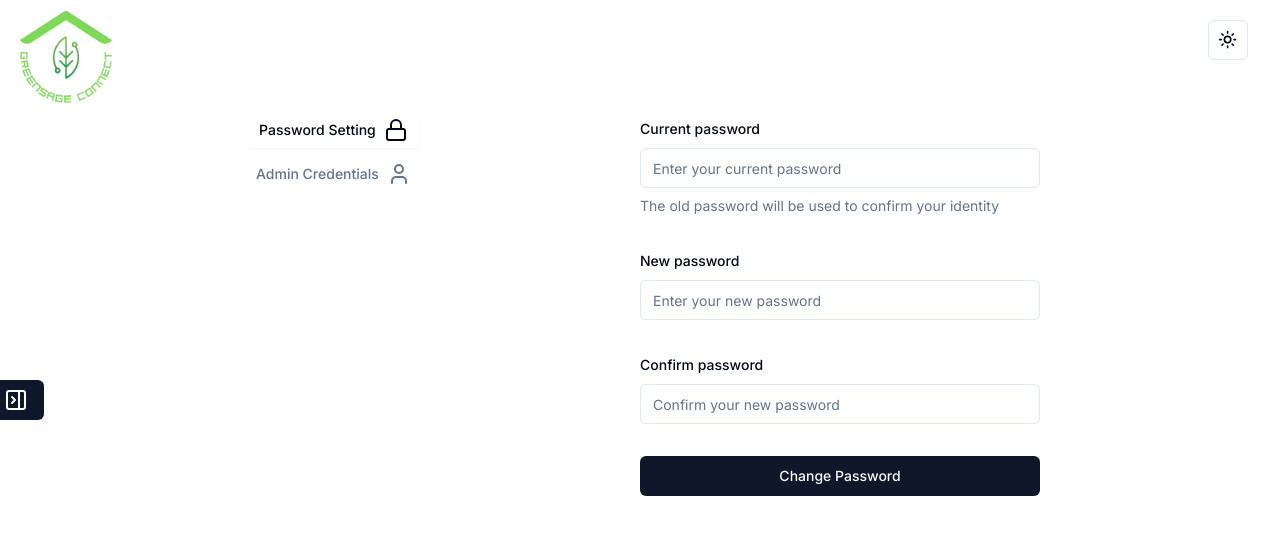
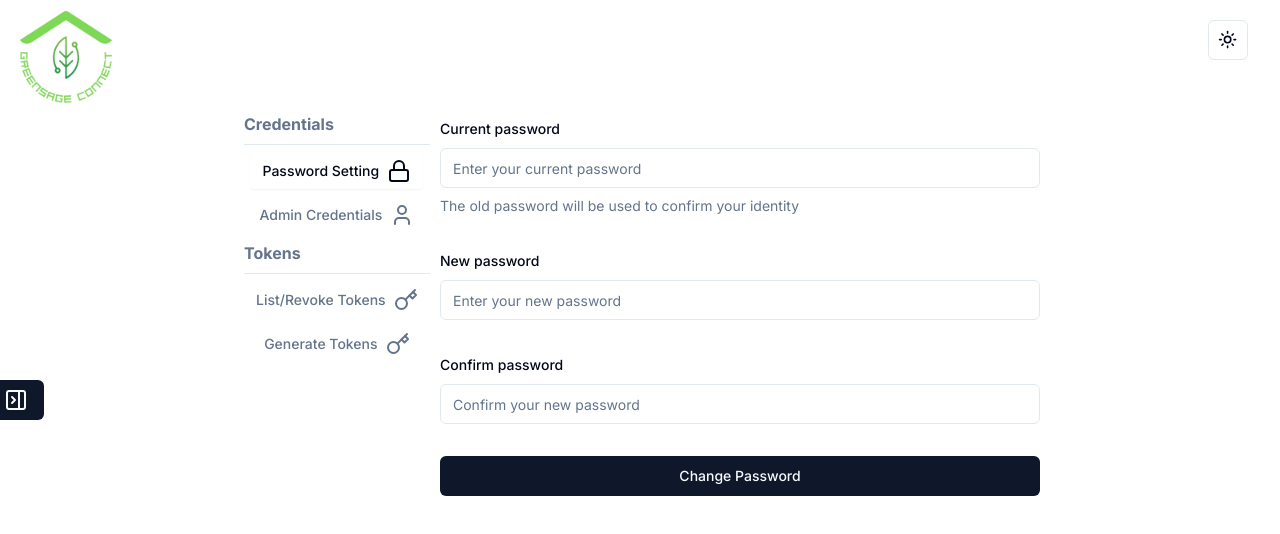
Before and after one commit to pemtshewang/Greensage-Connect-Web, a Next.js app: page /settings in a window 1280 px wide. Shown: the top 534 px of the page. Built offline with nearby package versions, Linux system fonts and the light colour scheme; no server answers.

Commit message:
added token generation for registration
added token generation as requested

```diff
--- a/app/(admin)/settings/(components)/main.tsx
+++ b/app/(admin)/settings/(components)/main.tsx
@@ -2,34 +2,69 @@
 import { Tabs, TabsContent, TabsList, TabsTrigger } from "@/components/ui/tabs";
 import { LockIcon, UserIcon } from "lucide-react";
 import PasswordChangeForm from "./form-passwd";
+import Icons from "@/components/Icons";
+import { Separator } from "@/components/ui/separator";
+
 export default function SettingsTab() {
   return (
     <Tabs defaultValue="password" className="lg:max-w-[800px]  mx-auto">
-      <div className="grid grid-cols-2 h-full">
-        <div>
+      {" "}
+      <div className="grid grid-cols-12 h-full">
+        <div className="max-w-sm col-span-3">
           <TabsList className="flex-col h-full space-y-2 bg-transparent justify-start">
+            <div className="w-full flex justify-start">
+              <h1 className="font-bold">Credentials</h1>
+            </div>
+            <Separator orientation="horizontal" />
             <TabsTrigger
               value="password"
               className="space-x-2 focus:border border-muted-foreground"
+              role="link"
+              id="password"
             >
-              <span>Password Setting</span> <LockIcon />
+              <a href="#password">Password Setting</a> <LockIcon />
             </TabsTrigger>
             <TabsTrigger
               value="credentials"
               className="space-x-2 focus:border border-muted-foreground"
+              id="credentials"
             >
-              <span>Admin Credentials</span> <UserIcon />
+              <a href="#credentials">Admin Credentials</a> <UserIcon />
+            </TabsTrigger>
+            <div className="w-full flex justify-start">
+              <h1 className="font-bold">Tokens</h1>
+            </div>
+            <Separator orientation="horizontal" />
+            <TabsTrigger
+              value="tokens"
+              className="space-x-2 focus:border border-muted-foreground"
+              id="tokens"
+            >
+              <a href="#tokens">List/Revoke Tokens</a>{" "}
+              <Icons.token className="w-6 h-6" />
+            </TabsTrigger>
+            <TabsTrigger
+              value="gen-tokens"
+              className="space-x-2 focus:border border-muted-foreground"
+              id="gen-tokens"
+            >
+              <a href="#gen-tokens">Generate Tokens</a>{" "}
+              <Icons.token className="w-6 h-6" />
             </TabsTrigger>
           </TabsList>
         </div>
-        <div>
+        <div className="col-span-9">
           <TabsContent value="password">
             <PasswordChangeForm />
           </TabsContent>
           <TabsContent value="credentials">
-            <h1 className="text-muted-foreground italic">Features will be added soon...</h1>
+            <h1 className="text-muted-foreground italic">
+              Features will be added soon...
+            </h1>
           </TabsContent>
+          <TabsContent value="tokens"></TabsContent>
         </div>
+        <TabsContent value="gen-tokens"></TabsContent>
       </div>
     </Tabs>
   );
--- a/app/api/auth/password/route.ts
+++ b/app/api/auth/password/route.ts
@@ -3,7 +3,7 @@ import { checkPassword, hashPassword } from "@/utils/bcryptMgr";
 import { getUser } from "@/lib/session";
 import { db } from "@/lib/db";
 //check the password
-export async function PATCH(req: Request) {
+export async function PATCH(req:Request) {
   const user = await getUser();
   const formData = await req.formData();
   const password = formData.get("password").toString();
```
